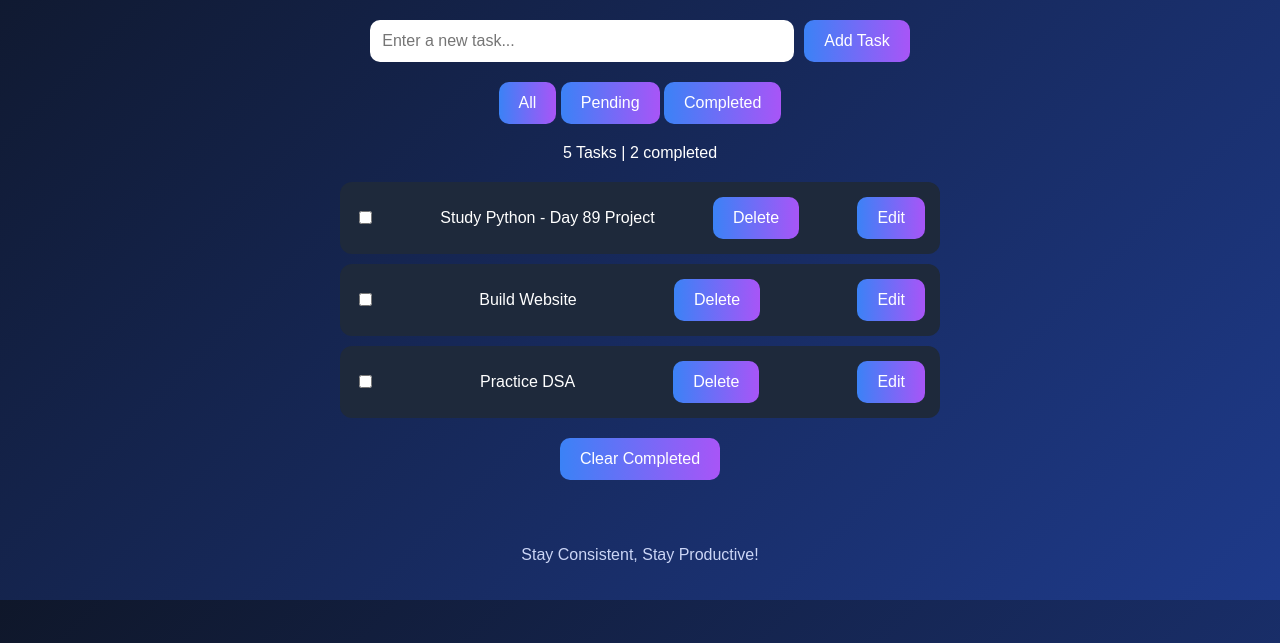
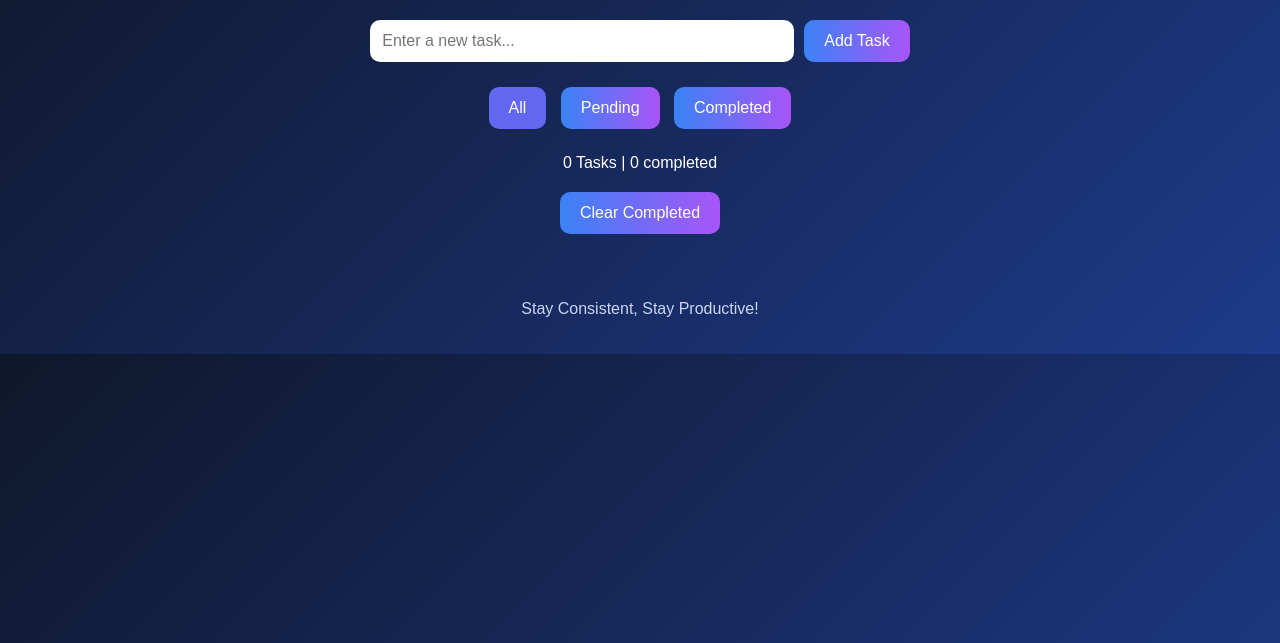
Before and after one commit to anandmathi19/TO-DO-LIST, a Flask app: page / in a window 1280 px wide. Shown: the part 157-800 px from the top of the page. Run offline with Flask 3, Linux system fonts and the light colour scheme.

Commit message:
Update index.html

```diff
--- a/templates/index.html
+++ b/templates/index.html
@@ -1,5 +1,6 @@
 <!DOCTYPE html>
 <html lang="en">
+
 <head>
     <meta charset="UTF-8">
     <title>TO DO LIST</title>
@@ -7,66 +8,63 @@
 </head>
 
 <body>
+
     <header>
         <h1>✔ To-Do List</h1>
         <h3>ORGANISE YOUR TASKS & BE PRODUCTIVE</h3>
     </header>
 
-    <!-- Task Input Section -->
-    <section>
-        <form>
+    <section class="task-input">
+        <form method="POST">
             <input type="text" placeholder="Enter a new task..." name="task">
             <button type="submit">Add Task</button>
         </form>
     </section>
 
-    <!-- Filter Buttons -->
-    <section>
-        <button>All</button>
-        <button>Pending</button>
-        <button>Completed</button>
+    <section class="filters">
+        <button onclick="location.href='{{ url_for('filter_tasks', status='all') }}'"
+            {% if filter_status=='all' %}style="background:#6366f1;"{% endif %}>All</button>
+        <button onclick="location.href='{{ url_for('filter_tasks', status='pending') }}'"
+            {% if filter_status=='pending' %}style="background:#6366f1;"{% endif %}>Pending</button>
+        <button onclick="location.href='{{ url_for('filter_tasks', status='completed') }}'"
+            {% if filter_status=='completed' %}style="background:#6366f1;"{% endif %}>Completed</button>
     </section>
 
-    <!-- Task Counter -->
-    <section>
-        <p>5 Tasks | 2 completed</p>
-    </section>
+    <section class="task-list">
+        <ul>
+            {% for task in tasks %}
+            <li>
+                <input type="checkbox" onclick="location.href='{{ url_for('toggle', task_id=loop.index0) }}'"
+                       {% if task.completed %}checked{% endif %}>
 
-    <!-- Task List -->
-    <section>
-        <ul>
-            <li>
-                <input type="checkbox">
-                Study Python - Day 89 Project
-                <button>Delete</button>
-                <button>Edit</button>
+                <span {% if task.completed %}style="text-decoration: line-through;"{% endif %}>
+                    {{ task.task }}
+                </span>
+
+                <div class="task-buttons">
+                    <button onclick="location.href='{{ url_for('delete', task_id=loop.index0) }}'">Delete</button>
+                </div>
             </li>
-
-            <li>
-                <input type="checkbox">
-                Build Website
-                <button>Delete</button>
-                <button>Edit</button>
-            </li>
-
-            <li>
-                <input type="checkbox">
-                Practice DSA
-                <button>Delete</button>
-                <button>Edit</button>
-            </li>
-
+            {% endfor %}
         </ul>
     </section>
 
-    <!-- Clear Completed -->
-    <section>
-        <button>Clear Completed</button>
+    <section class="task-counter">
+        {% set completed_count = 0 %}
+        {% for task in tasks %}
+            {% if task.completed %}
+                {% set completed_count = completed_count + 1 %}
+            {% endif %}
+        {% endfor %}
+        <p>{{ tasks|length }} Tasks | {{ completed_count }} completed</p>
     </section>
 
-    <!-- Footer -->
+    <section class="clear-completed">
+        <button onclick="location.href='{{ url_for('clear_completed') }}'">Clear Completed</button>
+    </section>
+
     <footer>
-        <p> Stay Consistent, Stay Productive!</p>
+        <p>Stay Consistent, Stay Productive!</p>
     </footer>
 
 </body>
```
